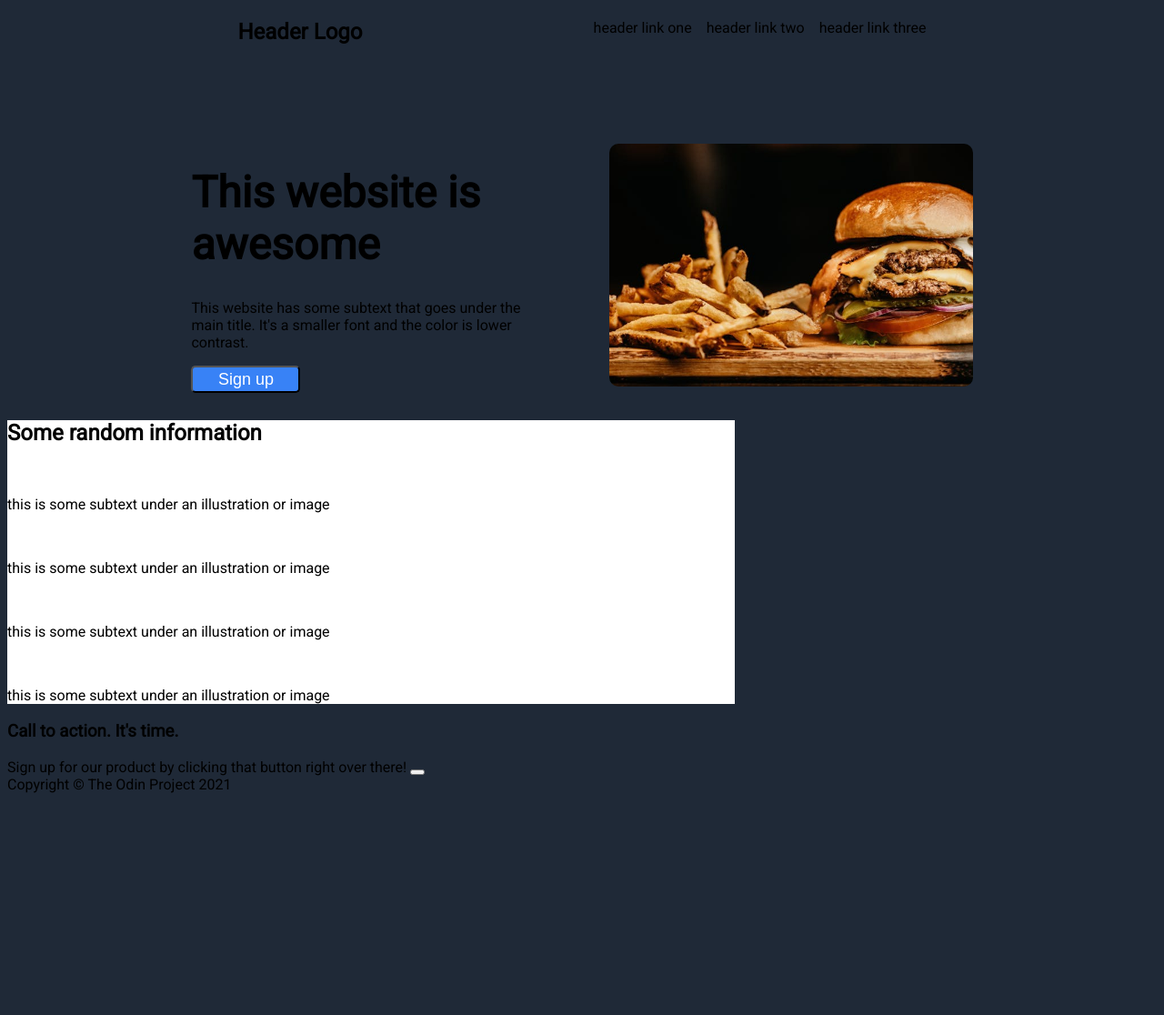
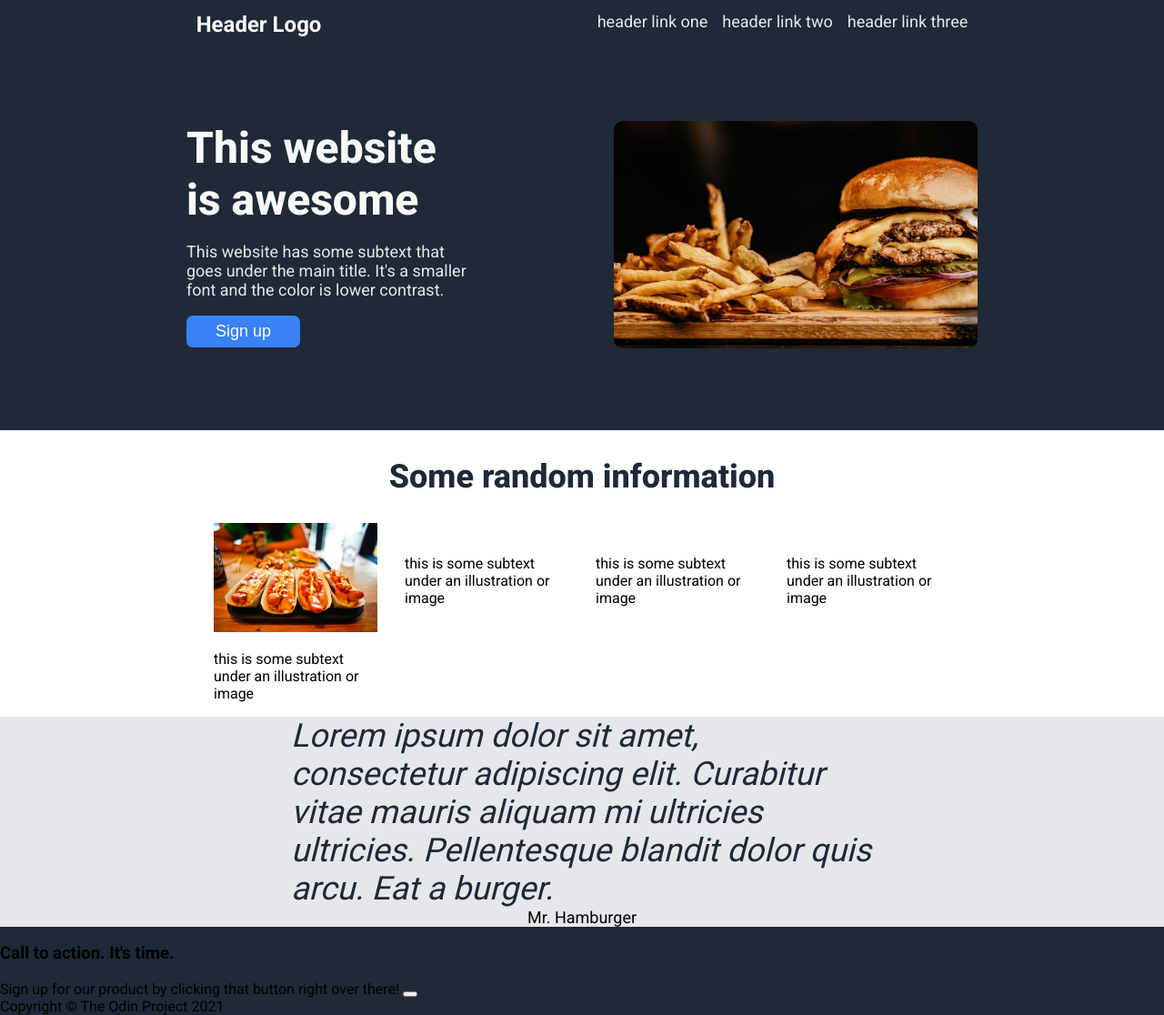
Before and after one commit to sahelttu/odin-landing, a plain HTML site: page index.html in a window 1280 px wide. Shown: the part 5-1121 px from the top of the page at 91% size. Before the commit the page ends 885 px from the top, so only its background shows below. Drawn offline with Linux system fonts and the light colour scheme.

Commit message:
info div and quote div

```diff
--- a/index.html
+++ b/index.html
@@ -4,7 +4,7 @@
     <meta charset="UTF-8">
     <meta name="viewport" content="width=device-width, initial-scale=1.0">
     <link rel="stylesheet" href="./styles/styles.css">
-    <link href='https://fonts.googleapis.com/css?family=Roboto' rel='stylesheet'>
+    <link href='https://fonts.googleapis.com/css?family=Roboto:300,400,500,700,800,900' rel='stylesheet'>
     <title>Landing Page</title>
 </head>
 <body>
@@ -32,7 +32,7 @@
         <h2>Some random information</h2>
         <div class="info-cards">
             <div class="card">
-                <img class="card-image" src="" alt="">
+                <img class="card-image" src="./assets/hotdog.jpg" alt="">
                 <p class="card-info">
                     this is some subtext under an illustration or image
                 </p>
@@ -59,8 +59,12 @@
     </div>
 
     <div class="div-quote">
-        <p class="quote-text"></p>
-        <span class="quote-signature"></span>
+        <p class="quote-text">
+            Lorem ipsum dolor sit amet, consectetur adipiscing elit.
+            Curabitur vitae mauris aliquam
+            mi ultricies ultricies. Pellentesque blandit dolor quis arcu. Eat a burger.
+        </p>
+        <span class="quote-signature">Mr. Hamburger</span>
     </div>
 
     <div class="div-cta">
--- a/styles/styles.css
+++ b/styles/styles.css
@@ -1,14 +1,30 @@
 body{
     font-family: 'Roboto';
     background-color: #1f2937;
-    height: 100%;
+    height: 100vh;
+    margin: 0;
+    padding: 0;
+}
+
+h1{
+    font-weight: 800;
+    font-size: 48px;
+    color: #F9FAF8;
+    padding: 0;
+    margin: 0;
+}
+
+h2{
+    font-size: 36px;
+    font-weight: 800;
+    color: #1f2937;
 }
 
 .header{
     display: flex;
     justify-content: space-around;
     height: 100px;
-    margin: 0 10%;
+    margin: 0 5%;
     padding-top: 18px;
 }
 
@@ -16,6 +32,8 @@ body{
 .header-links{
     display: flex;
     gap: 16px;
+    font-size: 18px;
+    color: #E5E7EB;
     list-style-type: none;
     padding: 0;
     margin: 0;
@@ -23,6 +41,7 @@ body{
 
 .header-logo{
     font-size: 24px;
+    color: #F9FAF8;
     font-weight: 700;
 }
 
@@ -30,28 +49,31 @@ body{
     display: flex;
     justify-content: center;
     align-items: center;
-    gap: 80px;
-    margin: 30px 0;
+    gap: 150px;
+    margin-top: 20px;
+    margin-bottom: 90px;
+}
+
+.div-intro p{
+    font-size: 18px;
+    color: #E5E7EB;
 }
 
 .intro-text{
-    width: 30%;
-}
-
-h1{
-    font-weight: 800;
-    font-size: 48px;
+    width: 25%;
 }
 
 .intro-image{
     width: 400px;
+    height: 250px;
     border-radius: 10px;
 }
 
 .intro-button{
-    width: 120px;
-    height: 30px;
-    border-radius: 5px;
+    width: 125px;
+    height: 35px;
+    border-radius: 7px;
+    border-style: none;
     background-color: #3882f6;
     color: white;
     font-size: 18px;
@@ -60,5 +82,42 @@ h1{
 
 .div-info{
     background-color: white;
-    width: 100vh;
+    display: flex;
+    flex-direction: column;
+    justify-content: center;
+    align-items: center;
 }
+
+.info-cards{
+    display: flex;
+    gap: 30px;
+}
+
+.card{
+    max-width: 180px;
+}
+
+.card-image{
+    width: 100%;
+}
+
+.div-quote{
+    background-color: #E5E7EB;
+    display: flex;
+    flex-direction: column;
+    align-items: center;
+    justify-content: center;
+}
+
+.quote-text{
+    max-width: 50%;
+    margin: 0;
+    font-size: 36px;
+    font-weight: light;
+    font-style: italic;
+    color: #1f2937;
+}
+
+.quote-signature{
+    font-size: 18px;
+}
```
